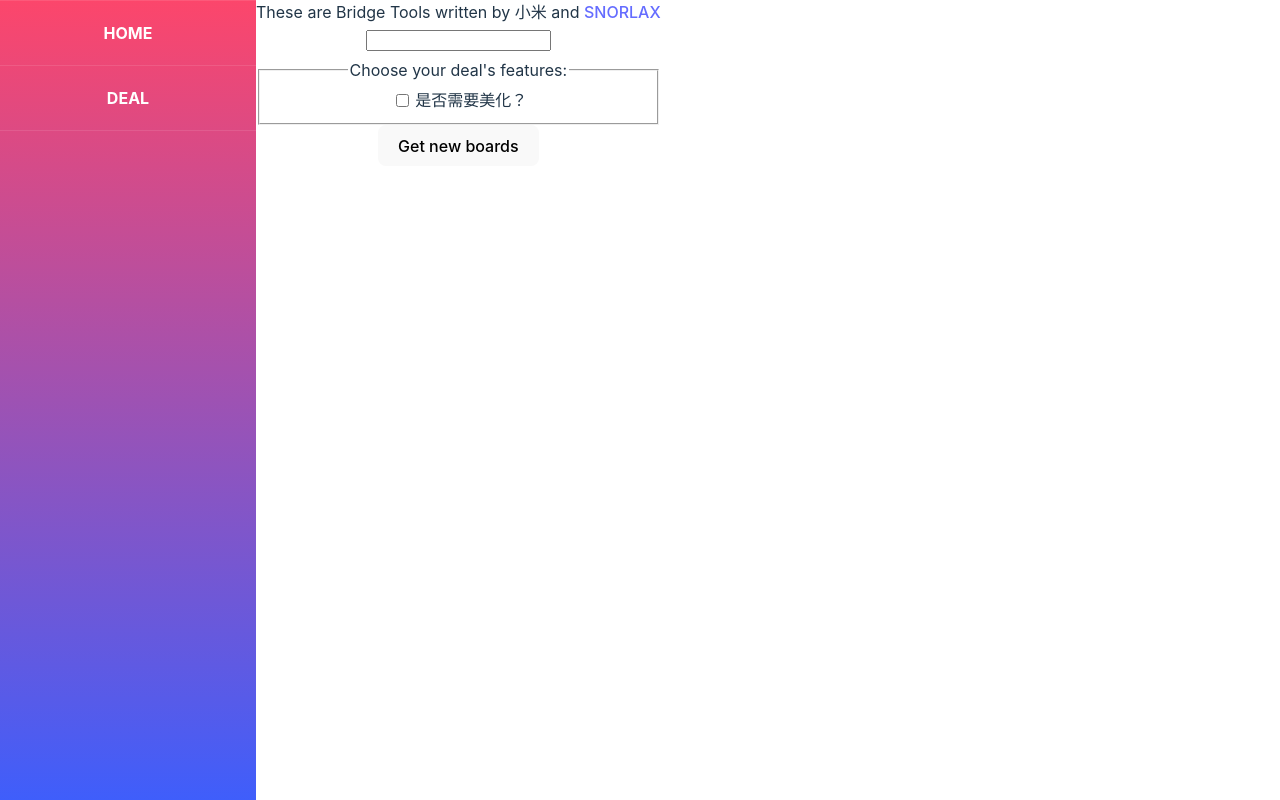
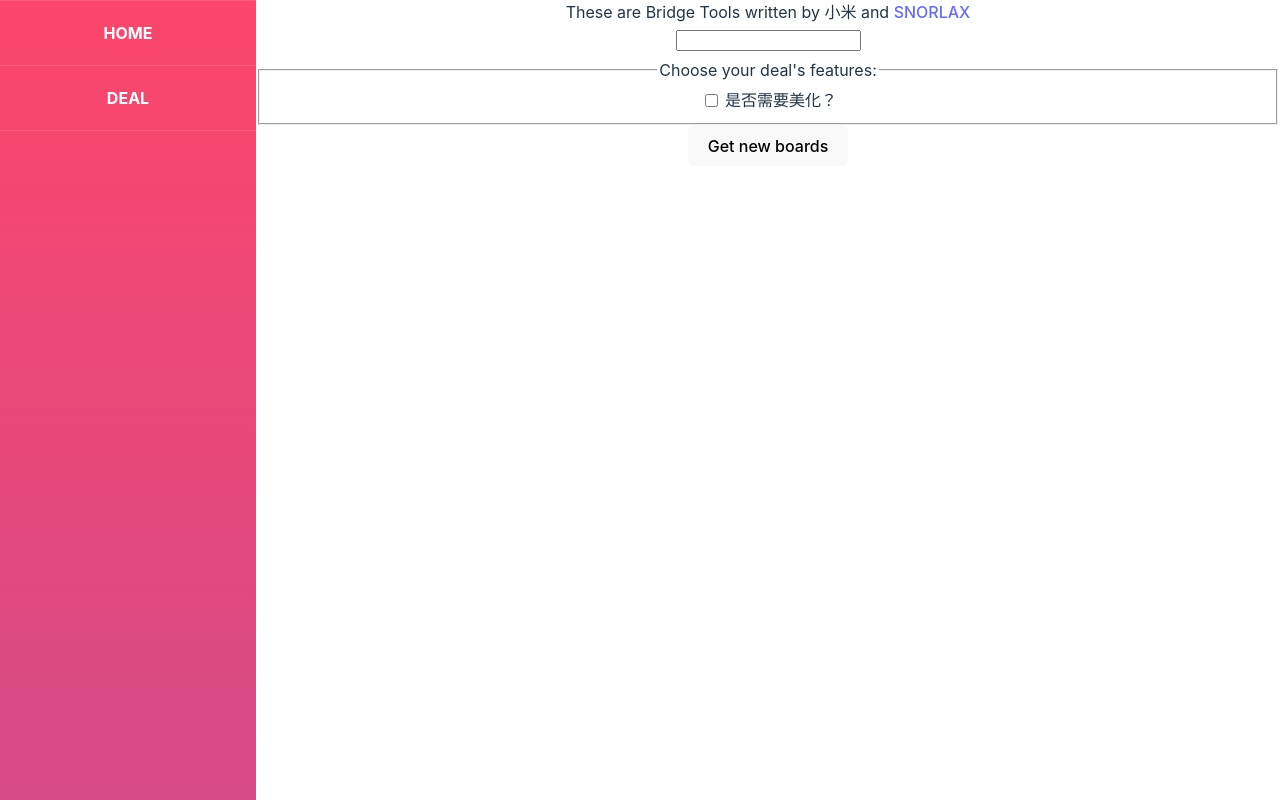
Before and after one commit to S-N-O-R-L-A-X/Bridge-Tools, a React (Vite) app: page / in a window 1280 px wide. Both pictures are taken after a click on the item "DEAL". Shown: the top 800 px of the page. Built offline with nearby package versions, Linux system fonts and the light colour scheme.

Commit message:
feat: refine layout

```diff
--- a/src/App.css
+++ b/src/App.css
@@ -9,4 +9,5 @@
   position: absolute;
   left: 20%;
   top: 0;
+  width: 80%;
 }
--- a/src/Components/Sidebar/index.css
+++ b/src/Components/Sidebar/index.css
@@ -1,10 +1,10 @@
 .sidebar {
-  height: 100%;
+  height: 500vh;
   position: absolute;
   left: 0;
   width: 20%;
   top: 0;
-  background: linear-gradient(180deg, #FC466B 0%, #3F5EFB 100%);
+  background: linear-gradient(180deg, #FC466B 0%, #3F5EFB 100%) repeat-y;
 }
 
 .sidebarMenuInner {
--- a/src/views/Deal/Deal.tsx
+++ b/src/views/Deal/Deal.tsx
@@ -42,6 +42,7 @@ export default function Deal() {
 
   return (
     <>
+      <div className="deal-setting">
         <input value={board_size} onChange={handleInput}></input>
         <fieldset>
           <legend>Choose your deal's features:</legend>
@@ -52,6 +53,8 @@ export default function Deal() {
         </fieldset>
 
         <button onClick={handleClick}>Get new boards</button>
+
+      </div>
       <ShowAllBoards all_boards={boards} beautify={beautify} />
     </>
   )
--- a/src/views/Deal/index.css
+++ b/src/views/Deal/index.css
@@ -1,8 +1,8 @@
-p,
-label {
+.deal-setting p,
+.deal-setting label {
   font: 1rem 'Fira Sans', sans-serif;
 }
 
-input {
+.deal-setting input {
   margin: 0.4rem;
 }
```
Lines whose indentation alone changed are shown as unchanged.
